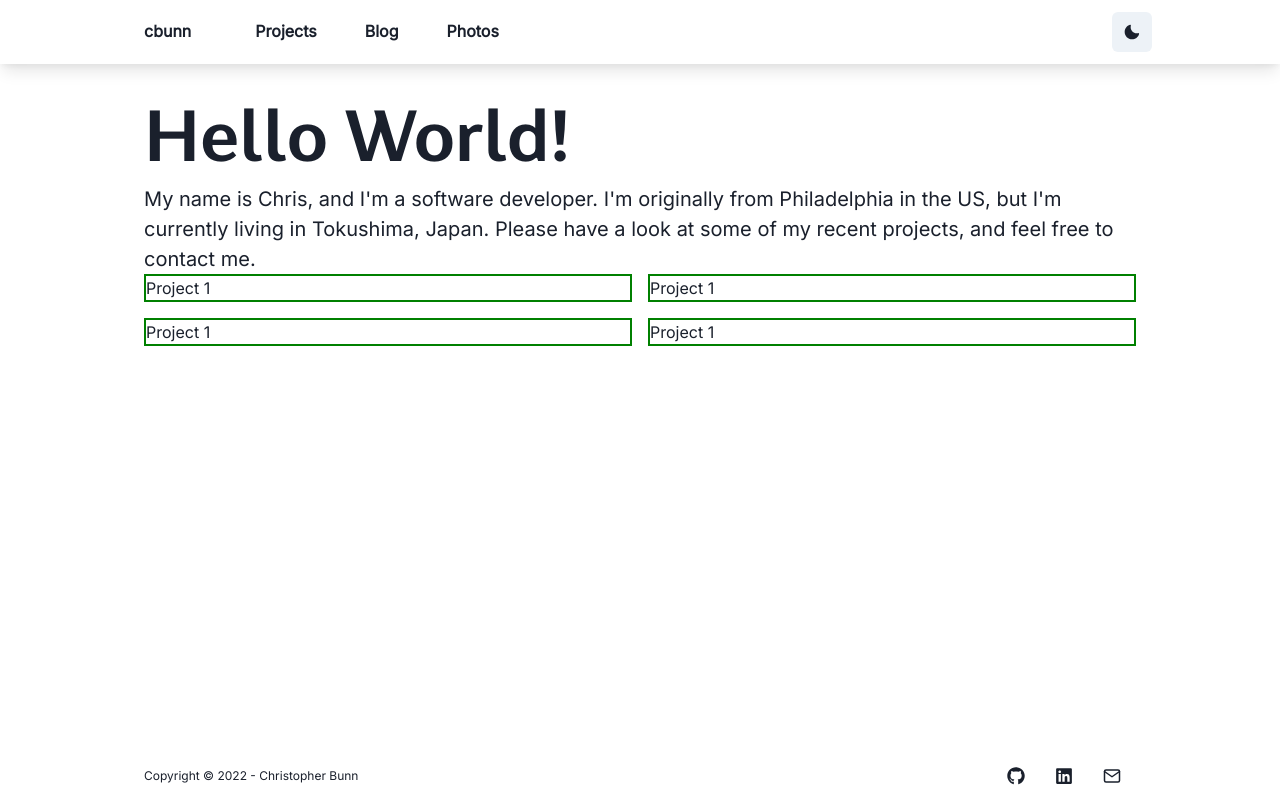
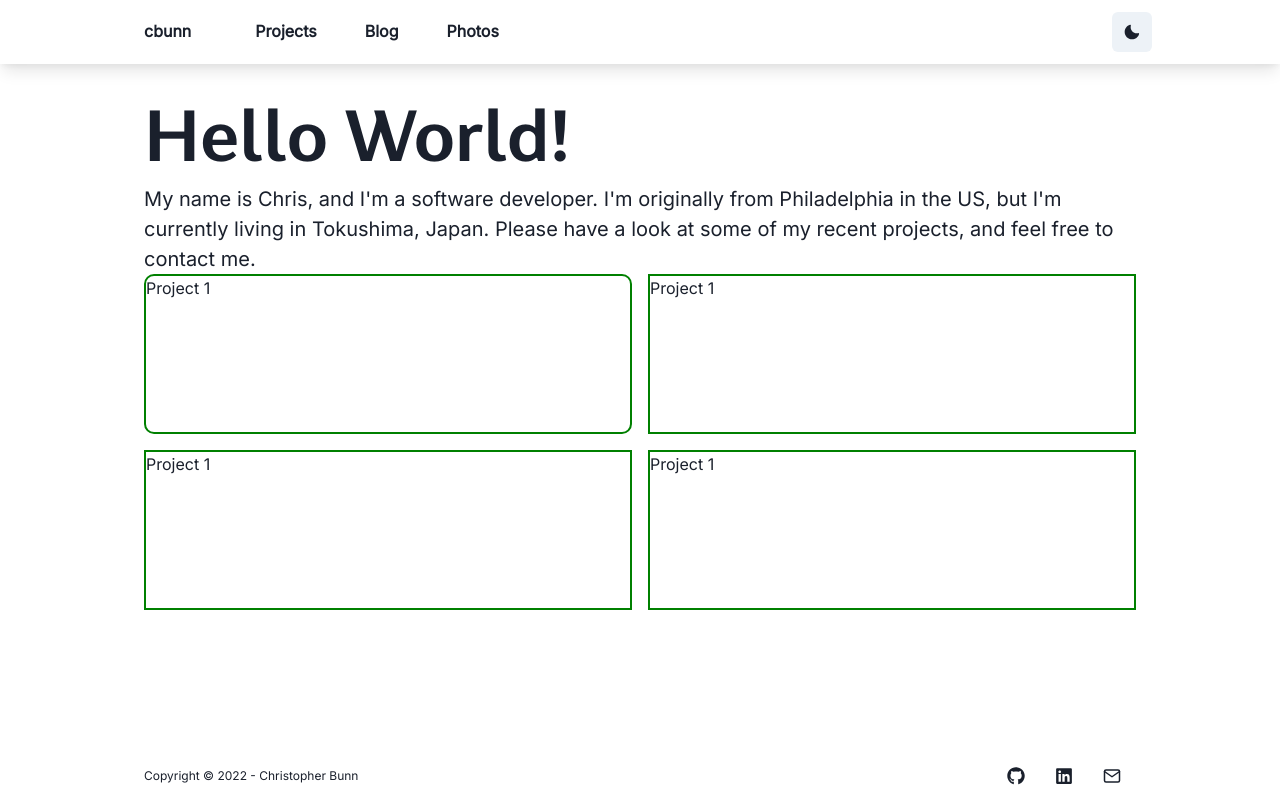
Before and after one commit to cbunn81/cbunn-portfolio, a Next.js app: page / in a window 1280 px wide. Built offline with nearby package versions, Linux system fonts and the light colour scheme.

Commit message:
Modify recent project placeholders with height.

```diff
--- a/src/pages/index.tsx
+++ b/src/pages/index.tsx
@@ -47,16 +47,21 @@ const Index = () => (
           contact me.
         </Text>
         <Flex flexDirection={["column", "row"]} flexWrap="wrap" gap="1em">
-          <Box border="2px solid green" flex="1 0 40%">
+          <Box
+            border="2px solid green"
+            borderRadius={10}
+            h="10em"
+            flex="1 0 40%"
+          >
             Project 1
           </Box>
-          <Box border="2px solid green" flex="1 0 40%">
+          <Box border="2px solid green" h="10em" flex="1 0 40%">
             Project 1
           </Box>
-          <Box border="2px solid green" flex="1 0 40%">
+          <Box border="2px solid green" h="10em" flex="1 0 40%">
             Project 1
           </Box>
-          <Box border="2px solid green" flex="1 0 40%">
+          <Box border="2px solid green" h="10em" flex="1 0 40%">
             Project 1
           </Box>
         </Flex>
```
